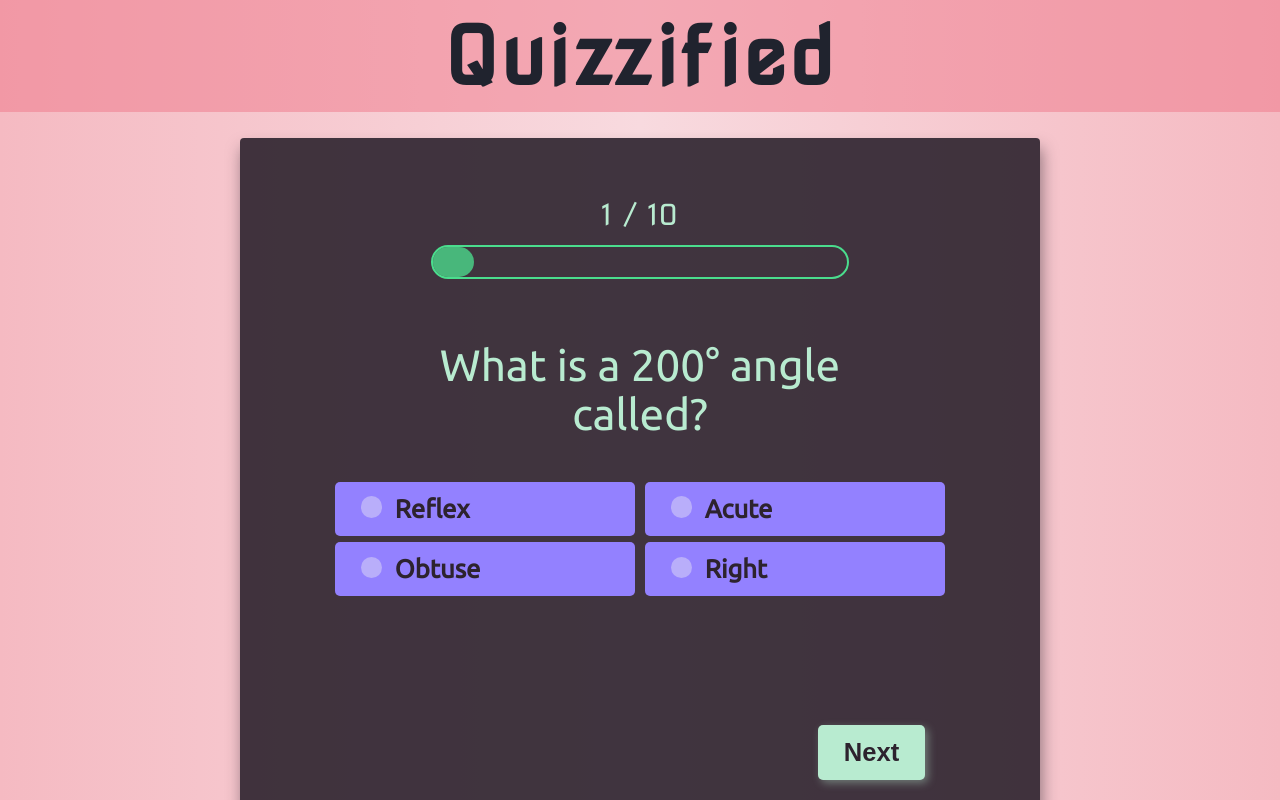
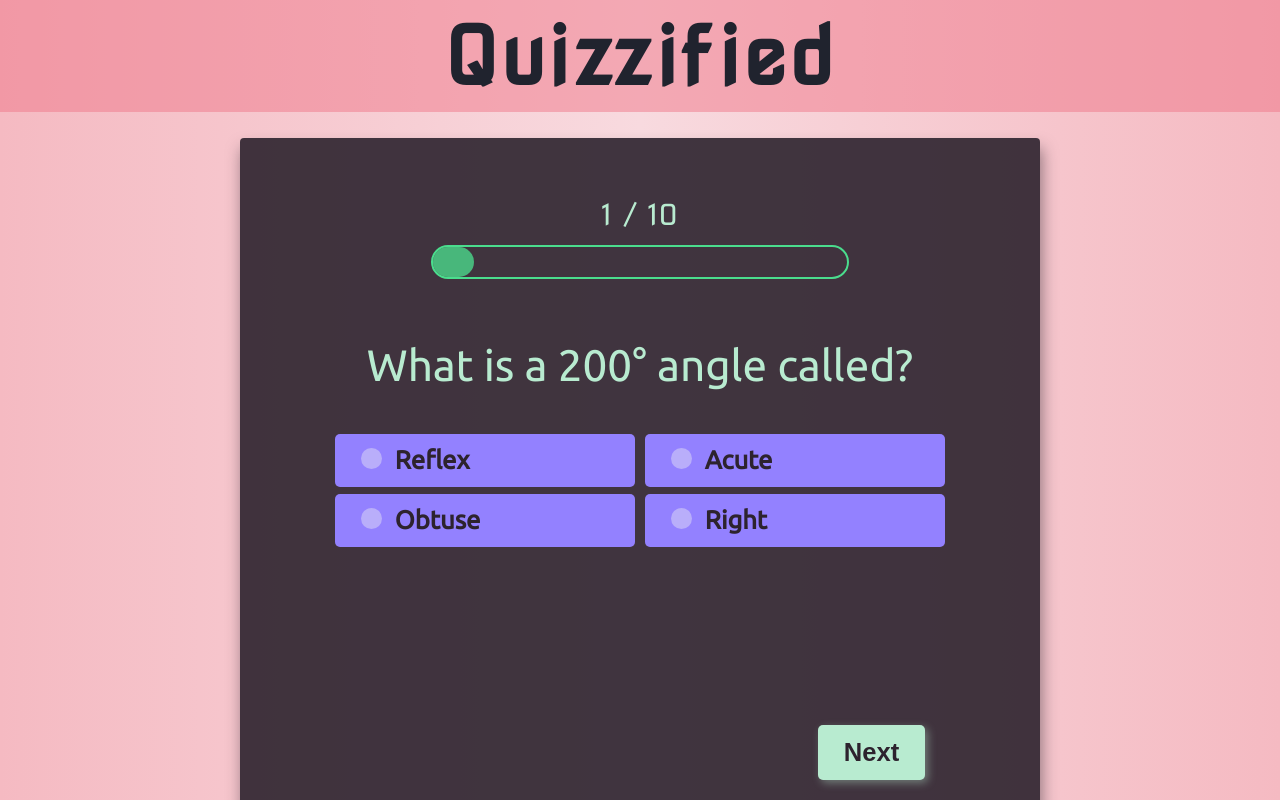
Before and after one commit to MoniPar/quiz, a plain HTML site: page quiz.html in a window 1280 px wide. Shown: the top 800 px of the page. Drawn offline with Linux system fonts and the light colour scheme.

Commit message:
Edit question width in styles, add acknowledgments section and final edits to readme

```diff
--- a/assets/css/styles.css
+++ b/assets/css/styles.css
@@ -562,7 +562,7 @@ Taken from https://css-tricks.com/solving-sticky-hover-states-with-media-hover-h
     }
 
     .question {
-        max-width: 525px;
+        max-width: 600px;
         margin-bottom: 1em;
     }
 
```
Also changed, not shown: 1 other file.
